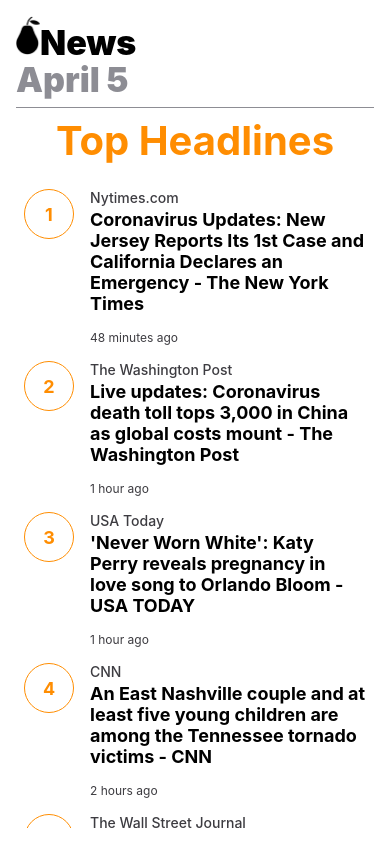
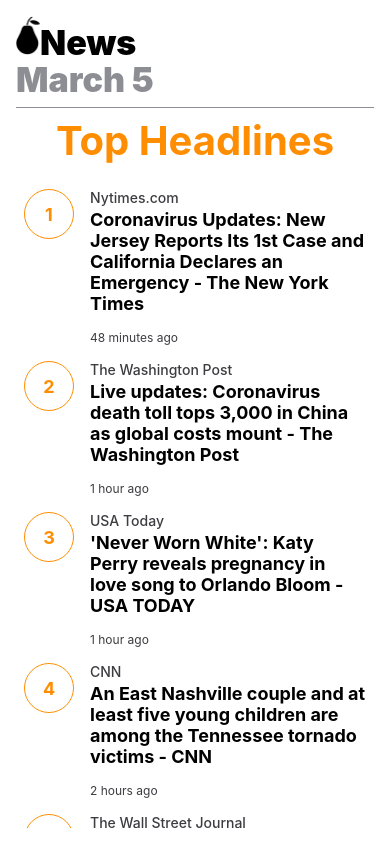
Before and after one commit to jqn/ReactNativeNewsApp, a React Native app: screen / in a window 390 px wide. Built offline with nearby package versions, Linux system fonts and the light colour scheme; no server answers.

Commit message:
Added luxon js for dynamic dates

```diff
--- a/package.json
+++ b/package.json
@@ -12,6 +12,7 @@
   "dependencies": {
     "axios": "^0.19.2",
     "date-fns": "^2.10.0",
+    "luxon": "^1.26.0",
     "patch-package": "^6.4.7",
     "react": "16.13.1",
     "react-native": "0.63.1",
--- a/src/components/Header.js
+++ b/src/components/Header.js
@@ -1,6 +1,9 @@
 import React from 'react';
 import {View, StyleSheet, Text, Image} from 'react-native';
 import PropTypes from 'prop-types';
+import {DateTime} from 'luxon';
+
+const now = DateTime.now();
 
 const styles = StyleSheet.create({
   container: {
@@ -41,7 +44,7 @@
         <Image style={styles.icon} source={require('../images/pear.png')} />
         <Text style={[styles.title, styles.topPadding]}>News</Text>
       </View>
-      <Text style={styles.subTitle}>April 5</Text>
+      <Text style={styles.subTitle}>{now.toFormat('LLLL d')}</Text>
     </View>
   );
 };
```
Also changed, not shown: 2 other files (tests, documents, lock files or other folders).
